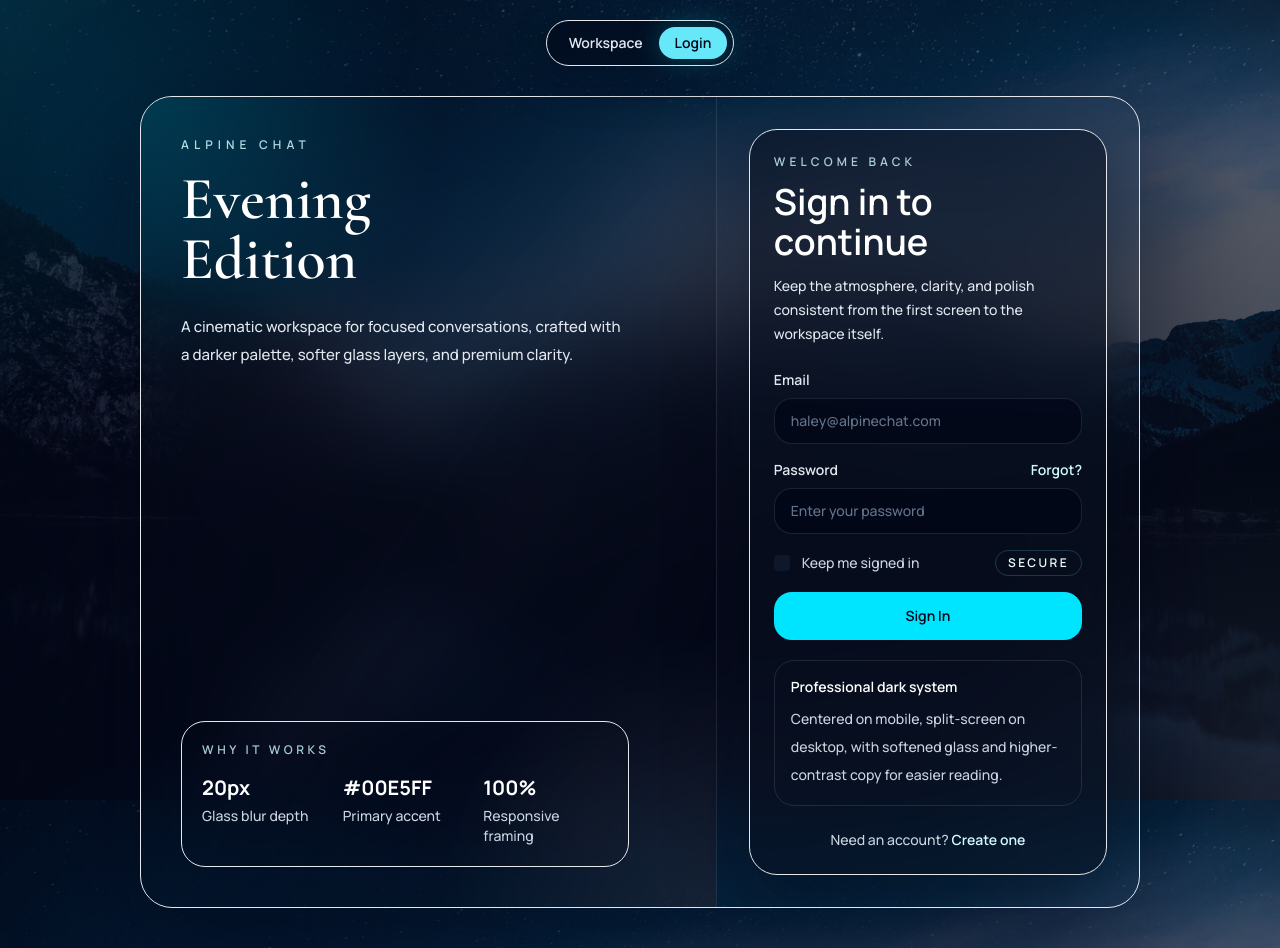
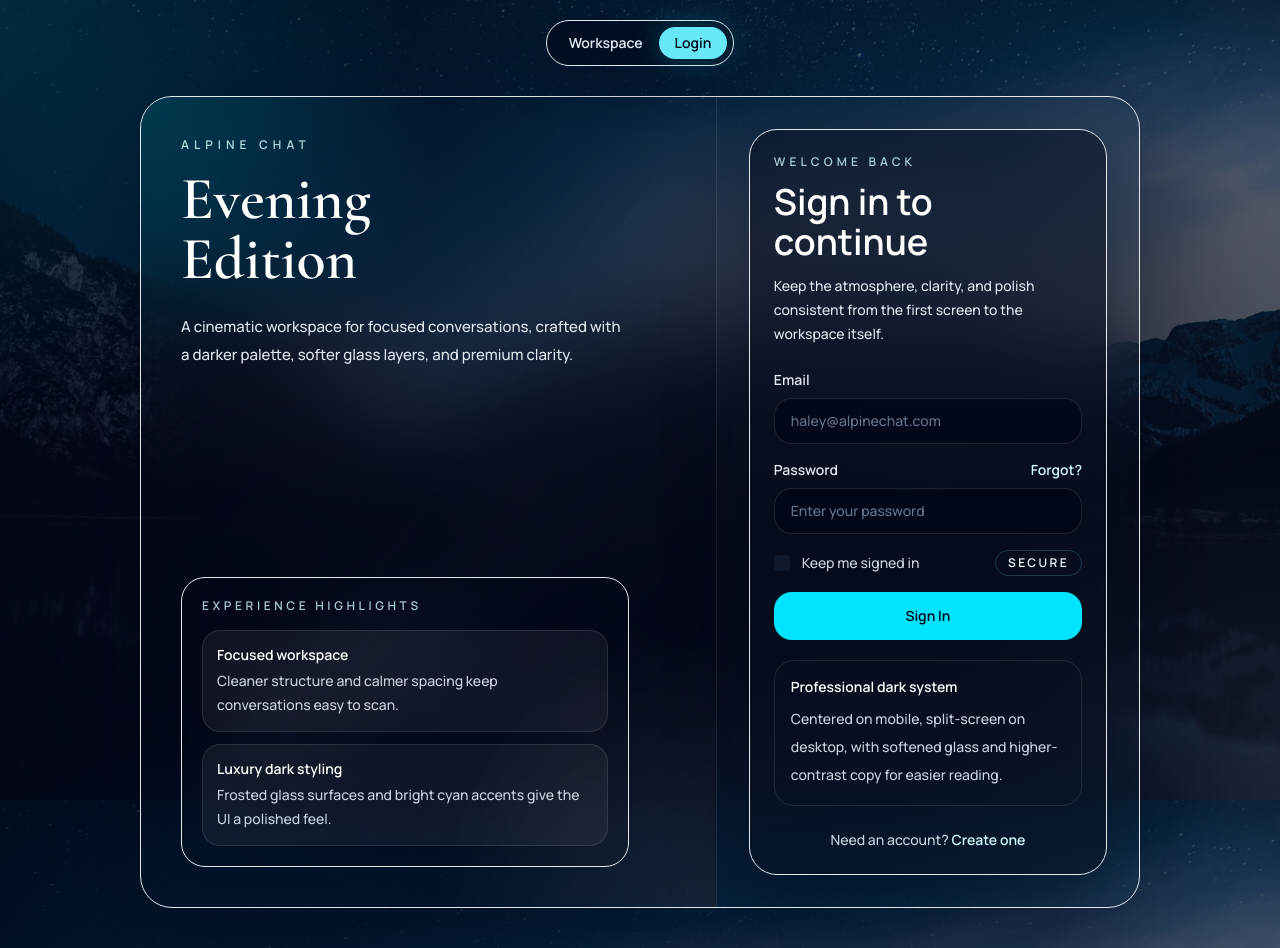
Before and after one commit to HaleyyT/FrensChatApp, a React (Vite) app in the folder frontend/: page / in a window 1280 px wide. Both pictures are taken after a click on the button "Login". Built offline with nearby package versions, Linux system fonts and the light colour scheme.

Commit message:
retouch frontend, update docs and readme

```diff
--- a/frontend/src/pages/login/login.jsx
+++ b/frontend/src/pages/login/login.jsx
@@ -23,20 +23,20 @@ function Login() {
 
             <div className="max-w-md rounded-[24px] border border-white/12 bg-slate-950/36 p-5 backdrop-blur-xl">
               <p className="text-xs font-semibold uppercase tracking-[0.3em] text-cyan-100/80">
-                Why it works
+                Experience highlights
               </p>
-              <div className="mt-4 grid gap-4 sm:grid-cols-3">
-                <div>
-                  <p className="text-xl font-bold text-white">20px</p>
-                  <p className="mt-1 text-sm font-medium text-slate-300">Glass blur depth</p>
+              <div className="mt-4 space-y-3">
+                <div className="rounded-[18px] border border-white/10 bg-white/5 p-3.5">
+                  <p className="text-sm font-semibold text-white">Focused workspace</p>
+                  <p className="mt-1 text-sm font-medium leading-6 text-slate-300">
+                    Cleaner structure and calmer spacing keep conversations easy to scan.
+                  </p>
                 </div>
-                <div>
-                  <p className="text-xl font-bold text-white">#00E5FF</p>
-                  <p className="mt-1 text-sm font-medium text-slate-300">Primary accent</p>
-                </div>
-                <div>
-                  <p className="text-xl font-bold text-white">100%</p>
-                  <p className="mt-1 text-sm font-medium text-slate-300">Responsive framing</p>
+                <div className="rounded-[18px] border border-white/10 bg-white/5 p-3.5">
+                  <p className="text-sm font-semibold text-white">Luxury dark styling</p>
+                  <p className="mt-1 text-sm font-medium leading-6 text-slate-300">
+                    Frosted glass surfaces and bright cyan accents give the UI a polished feel.
+                  </p>
                 </div>
               </div>
             </div>
```
Also changed, not shown: 2 other files (tests, documents, lock files or other folders).
